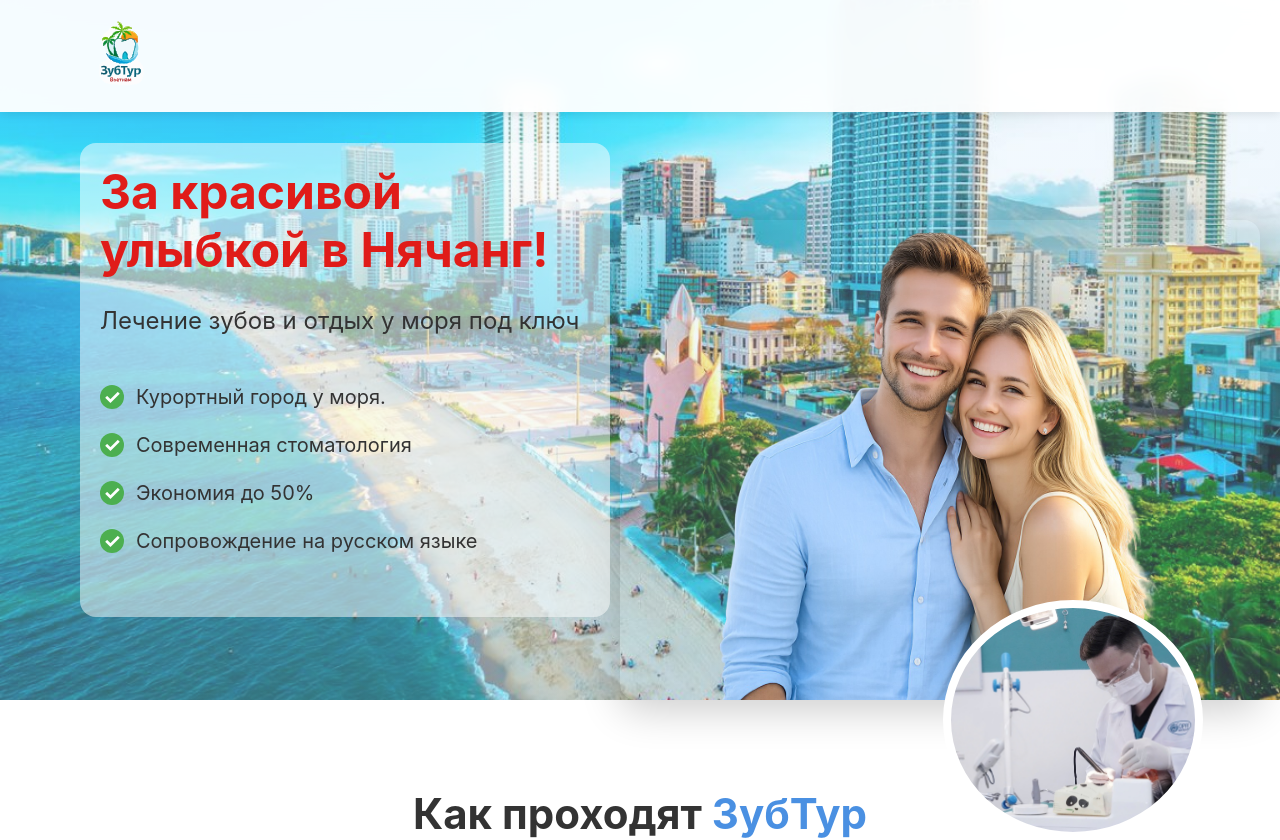
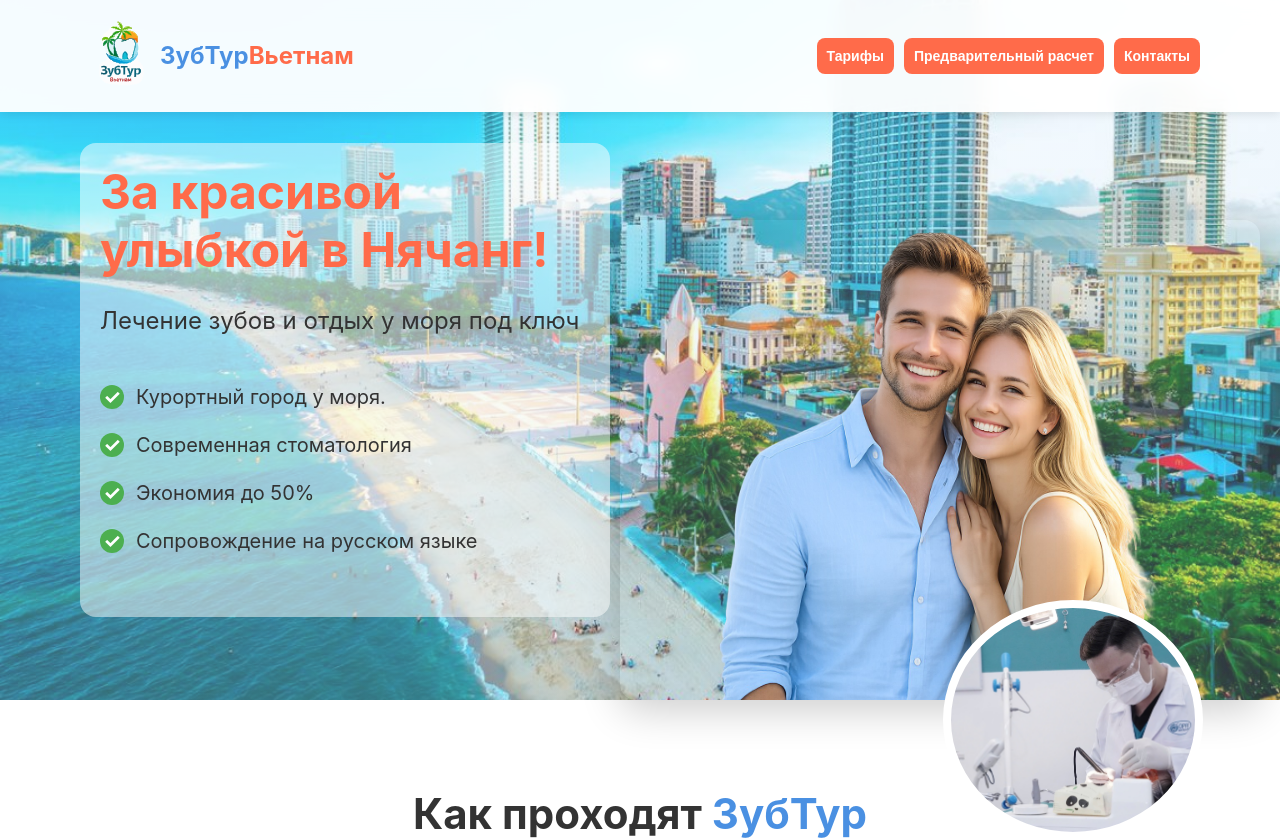
Before and after one commit to OGSmit/Zub, a Nuxt app: page / in a window 1280 px wide. Shown: the top 840 px of the page. Built offline with nearby package versions, Linux system fonts and the light colour scheme.

Commit message:
style: change color

```diff
--- a/components/AppHeader.vue
+++ b/components/AppHeader.vue
@@ -10,22 +10,28 @@
               class="header__logo-image"
             />
           </NuxtLink>
+          <h1 class="header__title">
+            <span class="header__title_first">ЗубТур</span>
+            <span class="header__title_last">Вьетнам</span>
+          </h1>
         </div>
-        <!-- <ul class="header__menu">
-          <li><a href="#how-it-works">Как это работает</a></li>
-          <li><a href="#reviews">Отзывы</a></li>
-          <li><a href="#what-included">Что входит</a></li>
-        </ul> -->
-        <!-- <button class="btn btn--primary header__cta">
-          Получить расчет
-        </button> -->
+        <ul class="header__buttons">
+          <li><button class="btn btn--primary header__cta">Тарифы</button></li>
+          <li>
+            <button class="btn btn--primary header__cta">
+              Предварительный расчет
+            </button>
+          </li>
+          <li>
+            <button class="btn btn--primary header__cta">Контакты</button>
+          </li>
+        </ul>
       </nav>
     </div>
   </header>
 </template>
 
-<script setup lang="ts">
-</script>
+<script setup lang="ts"></script>
 
 <style scoped lang="scss">
 .header {
@@ -39,10 +45,29 @@
   z-index: 1000;
   padding: 16px 0;
 
+  &__title {
+    &_first {
+      color: $primary-color;
+    }
+
+    &_last {
+      color: $accent-color;
+    }
+  }
+
   &__nav {
     display: flex;
     justify-content: space-between;
     align-items: center;
+  }
+
+  &__buttons {
+    display: flex;
+    gap: 10px;
+
+    > li {
+      list-style-type: none;
+    }
   }
 
   &__logo {
@@ -86,10 +111,8 @@
   }
 
   &__cta {
-    @include mobile {
-      padding: 10px 20px;
-      font-size: 14px;
-    }
+    padding: 10px;
+    font-size: 14px;
   }
 }
 </style>
--- a/components/HeroSection.vue
+++ b/components/HeroSection.vue
@@ -116,7 +116,7 @@ const heroImageUrl = "/images/beach-nha-trang-1140x675.jpg";
   &__title {
     font-size: 36px;
     font-weight: 700;
-    color: $red;
+    color: $accent-color;
     margin-bottom: 20px;
     line-height: 1.2;
 
--- a/components/TariffSelectionModal.vue
+++ b/components/TariffSelectionModal.vue
@@ -174,10 +174,7 @@
         <span class="benefit-item__check">✓</span>
         <span class="benefit-item__text">Расчёт под вашу ситуацию</span>
       </div>
-      <div class="benefit-item">
-        <span class="benefit-item__check">✓</span>
-        <span class="benefit-item__text">Окончательная цена</span>
-      </div>
+
     </div>
   </div>
 </template>
@@ -250,20 +247,22 @@ const handleLightTariffClick = () => {
   }
 
   &__benefits {
-    display: grid;
-    grid-template-columns: 1fr;
-    gap: 12px;
-    padding-top: 24px;
-    border-top: 1px solid #e0e0e0;
+    // display: grid;
+    // grid-template-columns: 1fr;
+    // gap: 12px;
+    // padding-top: 24px;
+    // border-top: 1px solid #e0e0e0;
 
-    @include tablet {
-      grid-template-columns: repeat(2, 1fr);
-    }
+    // @include tablet {
+    //   grid-template-columns: repeat(2, 1fr);
+    // }
 
-    @include desktop {
-      grid-template-columns: repeat(4, 1fr);
-      gap: 16px;
-    }
+    // @include desktop {
+    //   grid-template-columns: repeat(4, 1fr);
+    //   gap: 16px;
+    // }
+    display: flex;
+    justify-content: space-between;
   }
 }
 
```
